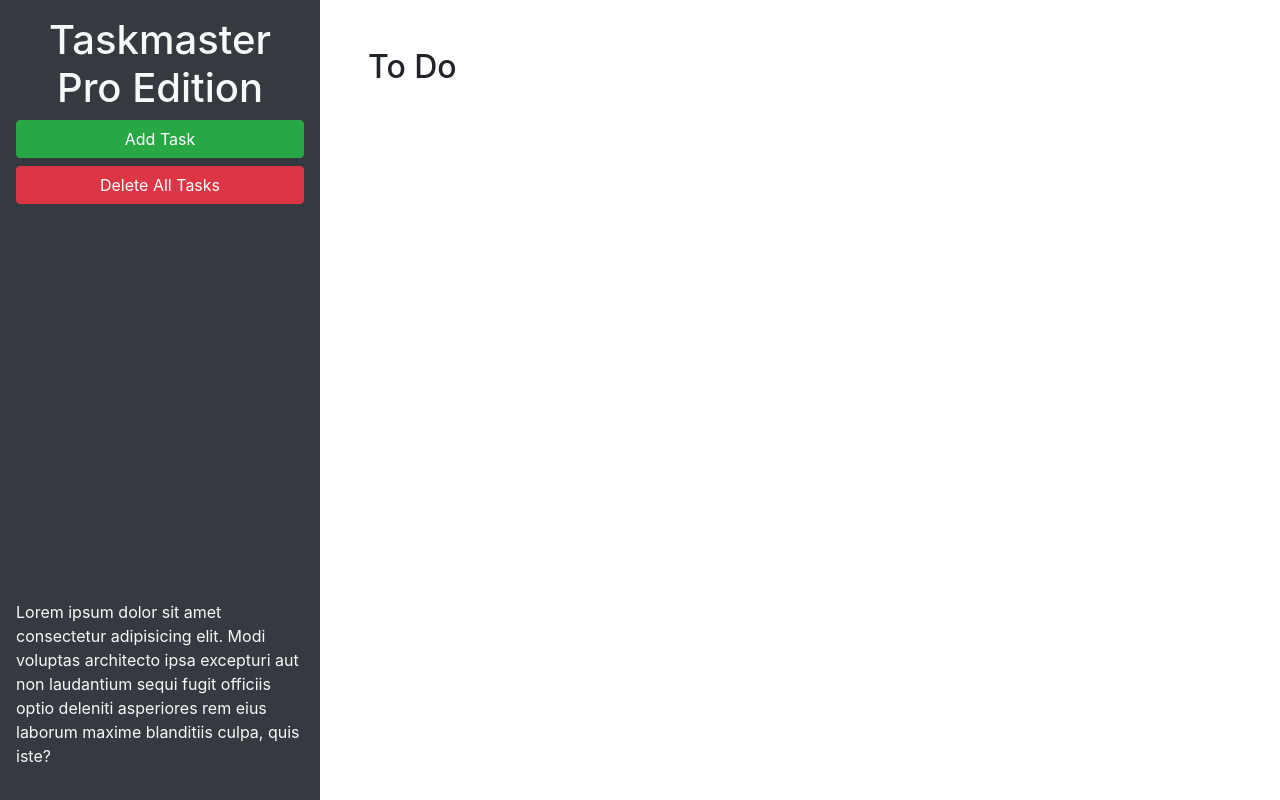
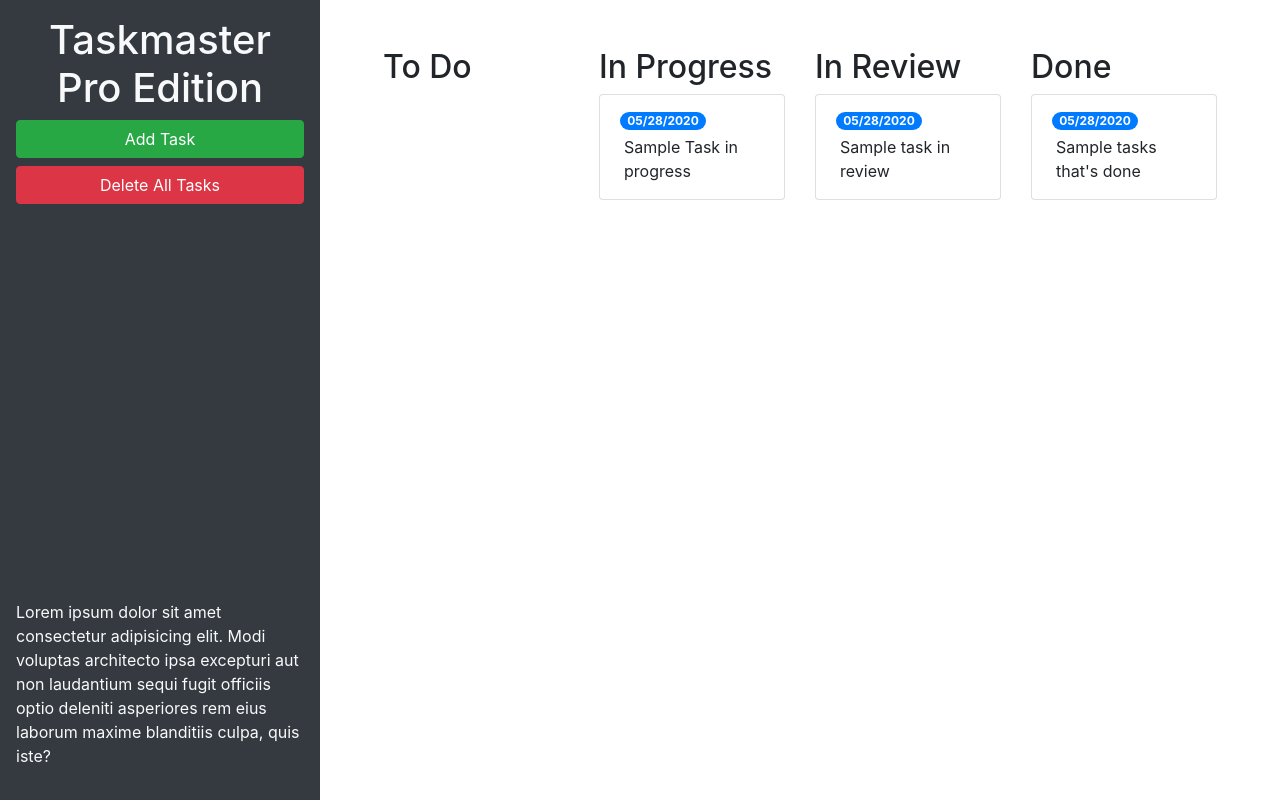
Before and after one commit to dannyramirezgd/taskmaster-pro, a plain HTML site: page index.html in a window 1280 px wide. Drawn offline with nearby package versions, Linux system fonts and the light colour scheme.

Commit message:
starting with bootstrap cards

```diff
--- a/index.html
+++ b/index.html
@@ -1,44 +1,104 @@
 <!DOCTYPE html>
 <html lang="en">
-
   <head>
-  <meta charset="UTF-8">
-  <meta name="viewport" content="width=device-width, initial-scale=1.0">
-  <meta http-equiv="X-UA-Compatible" content="ie=edge">
-  <link rel="stylesheet" href="https://cdnjs.cloudflare.com/ajax/libs/twitter-bootstrap/4.3.1/css/bootstrap.min.css">
+    <meta charset="UTF-8" />
+    <meta name="viewport" content="width=device-width, initial-scale=1.0" />
+    <meta http-equiv="X-UA-Compatible" content="ie=edge" />
+    <link
+      rel="stylesheet"
+      href="https://cdnjs.cloudflare.com/ajax/libs/twitter-bootstrap/4.3.1/css/bootstrap.min.css"
+    />
     <link rel="stylesheet" href="./assets/css/style.css" />
     <title>Taskmaster Pro</title>
   </head>
 
   <body>
-
     <div class="row min-vh-100 no-gutters">
-    <header class="col-12 col-lg-3 bg-dark text-light d-flex flex-column p-4 p-lg-3">
+      <header
+        class="col-12 col-lg-3 bg-dark text-light d-flex flex-column p-4 p-lg-3"
+      >
         <h1 class="text-center">Taskmaster Pro Edition</h1>
-      <button id="create-task" class="btn btn-block btn-success" data-toggle="modal" data-target="#task-form-modal">Add
-        Task</button>
-      <button id="remove-tasks" class="btn btn-block btn-danger">Delete All Tasks</button>
-      <p class="mt-auto">Lorem ipsum dolor sit amet consectetur adipisicing elit. Modi voluptas architecto ipsa
-        excepturi aut non
-        laudantium sequi fugit officiis optio deleniti asperiores rem eius laborum maxime blanditiis culpa, quis iste?
+        <button
+          id="create-task"
+          class="btn btn-block btn-success"
+          data-toggle="modal"
+          data-target="#task-form-modal"
+        >
+          Add Task
+        </button>
+        <button id="remove-tasks" class="btn btn-block btn-danger">
+          Delete All Tasks
+        </button>
+        <p class="mt-auto">
+          Lorem ipsum dolor sit amet consectetur adipisicing elit. Modi voluptas
+          architecto ipsa excepturi aut non laudantium sequi fugit officiis
+          optio deleniti asperiores rem eius laborum maxime blanditiis culpa,
+          quis iste?
         </p>
       </header>
       <main class="col-12 col-lg-9">
-      <div class="m-5">
+        <div class="m-5 row justify-content-around">
+          <div class="col-12 col-md-6 col-xl-3 mb-3">
             <h2>To Do</h2>
-        <ul id="list-toDo" class="list-group"> </ul>
+            <ul id="list-toDo" class="list-group"></ul>
+          </div>
+          <!--todo end-->
+          <!--in progress start-->
+          <div class="col-12 col-md-6 col-xl-3 mb-3">
+            <h2>In Progress</h2>
+            <ul id="list-inProgress" class="list-group">
+              <li class="list-group-item">
+                <span class="badge badge-primary badge-pill">05/28/2020</span>
+                <p class="m-1">Sample Task in progress</p>
+              </li>
+            </ul>
+          </div>
+          <!--in progress end-->
+          <!--in review start-->
+          <div class="col-12 col-md-6 col-xl-3 mb-3">
+            <h2>In Review</h2>
+            <ul id="list-inReview" class="list-group">
+              <li class="list-group-item">
+                <span class="badge badge-primary badge-pill">05/28/2020</span>
+                <p class="m-1">Sample task in review</p>
+              </li>
+            </ul>
+          </div>
+          <!--in review end-->
+          <!--done start-->
+          <div class="col-12 col-md-6 col-xl-3 mb-3">
+            <h2>Done</h2>
+            <ul id="list-done" class="list-group">
+              <li class="list-group-item">
+                <span class="badge badge-primary badge-pill">05/28/2020</span>
+                <p class="m-1">Sample tasks that's done</p>
+              </li>
+            </ul>
+          </div>
+          <!--done end-->
         </div>
       </main>
     </div>
 
     <!-- Modal -->
-  <div class="modal fade" id="task-form-modal" tabindex="-1" role="dialog" aria-labelledby="task-form-modal"
-    aria-hidden="true">
+    <div
+      class="modal fade"
+      id="task-form-modal"
+      tabindex="-1"
+      role="dialog"
+      aria-labelledby="task-form-modal"
+      aria-hidden="true"
+    >
       <div class="modal-dialog modal-dialog-centered" role="document">
         <div class="modal-content">
           <div class="modal-header">
             <h5 class="modal-title" id="task-form-modal">Add New Task</h5>
-          <button type="button" class="close" data-dismiss="modal" aria-label="Close">
+            <button
+              type="button"
+              class="close"
+              data-dismiss="modal"
+              aria-label="Close"
+            >
               <span aria-hidden="true">&times;</span>
             </button>
           </div>
@@ -50,12 +110,23 @@
               </div>
               <div class="form-group">
                 <label for="modalDueDate">Due date</label>
-              <input type="text" id="modalDueDate" placeholder="mm/dd/yyyy" autocomplete="off" />
+                <input
+                  type="text"
+                  id="modalDueDate"
+                  placeholder="mm/dd/yyyy"
+                  autocomplete="off"
+                />
               </div>
             </form>
           </div>
           <div class="modal-footer">
-          <button type="button" class="btn btn-secondary" data-dismiss="modal">Close</button>
+            <button
+              type="button"
+              class="btn btn-secondary"
+              data-dismiss="modal"
+            >
+              Close
+            </button>
             <button type="button" class="btn btn-primary">Save Task</button>
           </div>
         </div>
@@ -67,5 +138,4 @@
     <script src="https://cdnjs.cloudflare.com/ajax/libs/twitter-bootstrap/4.3.1/js/bootstrap.min.js"></script>
     <script src="./assets/js/script.js"></script>
   </body>
-
 </html>
```
Lines whose indentation alone changed are shown as unchanged.
